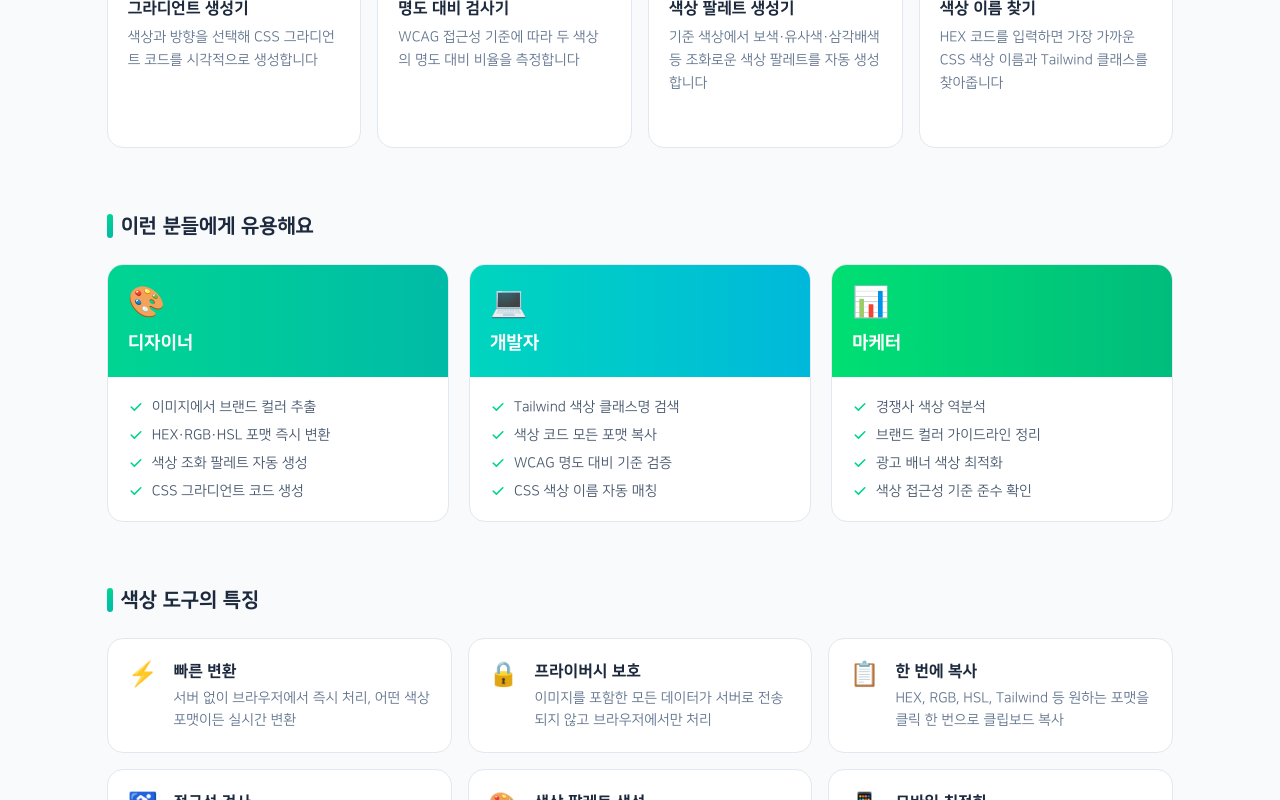
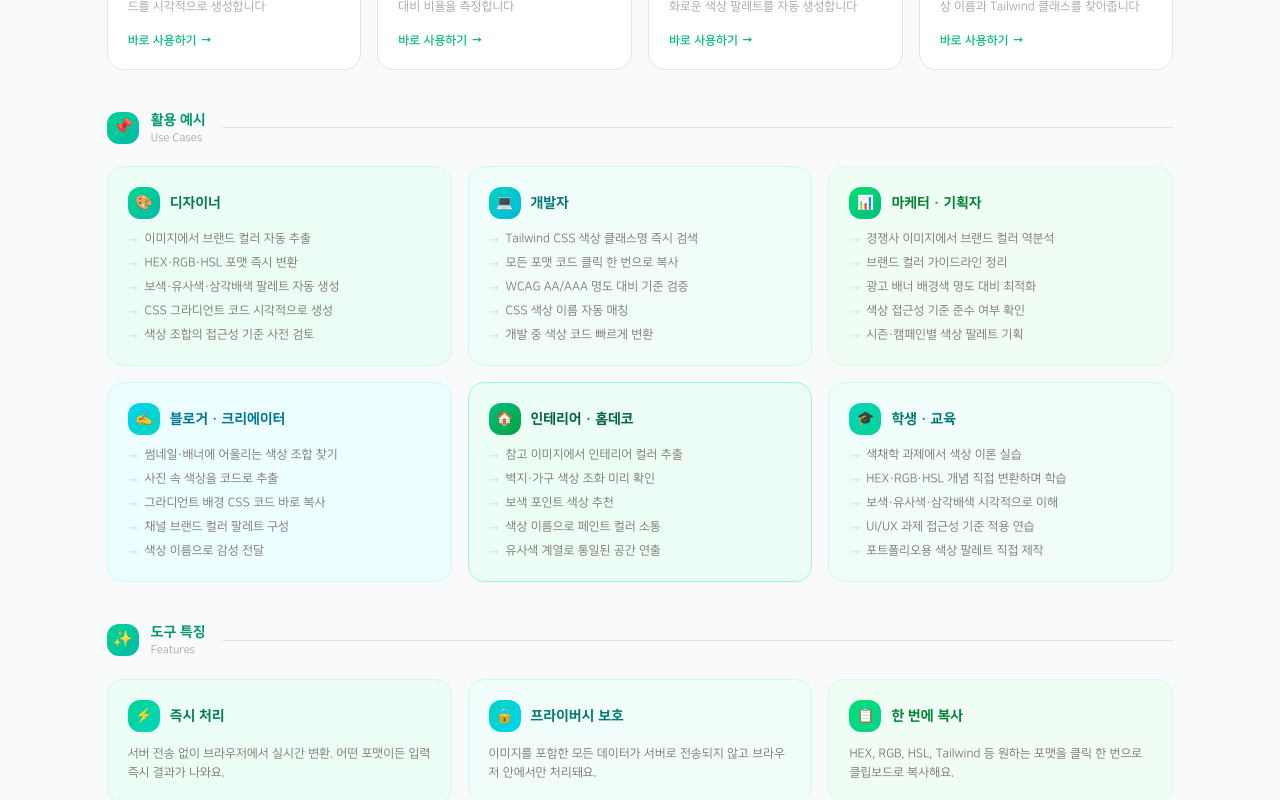
Before and after one commit to Cherisia/serenkit, a Next.js app: page /color in a window 1280 px wide. Shown: the part 920-1720 px from the top of the page. Built offline with nearby package versions, Linux system fonts and the light colour scheme.

Commit message:
color 메인페이지 디자인 수정

```diff
--- a/app/color/page.js
+++ b/app/color/page.js
@@ -6,7 +6,7 @@ const BASE_URL = 'https://serenkit.com'
 
 export const metadata = {
   title: '색상 도구 모음 - HEX RGB HSL 변환, 팔레트, 그라디언트',
-  description: '이미지 색상 추출, HEX·RGB·HSL 변환, Tailwindㅇ 색상표, 그라디언트 생성, 명도 대비 검사 등 모든 색상 유틸리티 도구 모음',
+  description: '이미지 색상 추출, HEX·RGB·HSL 변환, Tailwind 색상표, 그라디언트 생성, 명도 대비 검사 등 모든 색상 유틸리티 도구 모음',
   keywords: ['색상 변환', 'HEX RGB 변환', '색상 추출', 'Tailwind 색상표', '그라디언트 생성기', '명도 대비 검사', '색상 팔레트'],
   alternates: { canonical: `${BASE_URL}/color/` },
   openGraph: {
@@ -14,28 +14,98 @@ export const metadata = {
     description: '이미지 색상 추출, HEX·RGB·HSL 변환, 팔레트 생성, 그라디언트, 명도 대비 검사 등 모든 색상 유틸리티',
     url: `${BASE_URL}/color/`,
     type: 'website',
+    images: [{ url: '/og-image.png?v=2', width: 1200, height: 630, alt: '색상 도구 모음 - serenkit' }],
   },
 }
 
 const USE_CASES = [
   {
-    title: '디자이너',
-    icon: '🎨',
+    icon: '🎨', title: '디자이너',
     color: 'from-emerald-400 to-teal-500',
-    items: ['이미지에서 브랜드 컬러 추출', 'HEX·RGB·HSL 포맷 즉시 변환', '색상 조화 팔레트 자동 생성', 'CSS 그라디언트 코드 생성'],
+    bg: 'bg-emerald-50', border: 'border-emerald-100', titleColor: 'text-emerald-700',
+    items: [
+      '이미지에서 브랜드 컬러 자동 추출',
+      'HEX·RGB·HSL 포맷 즉시 변환',
+      '보색·유사색·삼각배색 팔레트 자동 생성',
+      'CSS 그라디언트 코드 시각적으로 생성',
+      '색상 조합의 접근성 기준 사전 검토',
+    ],
   },
   {
-    title: '개발자',
-    icon: '💻',
+    icon: '💻', title: '개발자',
     color: 'from-teal-400 to-cyan-500',
-    items: ['Tailwind 색상 클래스명 검색', '색상 코드 모든 포맷 복사', 'WCAG 명도 대비 기준 검증', 'CSS 색상 이름 자동 매칭'],
+    bg: 'bg-teal-50', border: 'border-teal-100', titleColor: 'text-teal-700',
+    items: [
+      'Tailwind CSS 색상 클래스명 즉시 검색',
+      '모든 포맷 코드 클릭 한 번으로 복사',
+      'WCAG AA/AAA 명도 대비 기준 검증',
+      'CSS 색상 이름 자동 매칭',
+      '개발 중 색상 코드 빠르게 변환',
+    ],
   },
   {
-    title: '마케터',
-    icon: '📊',
+    icon: '📊', title: '마케터 · 기획자',
     color: 'from-green-400 to-emerald-500',
-    items: ['경쟁사 색상 역분석', '브랜드 컬러 가이드라인 정리', '광고 배너 색상 최적화', '색상 접근성 기준 준수 확인'],
+    bg: 'bg-green-50', border: 'border-green-100', titleColor: 'text-green-700',
+    items: [
+      '경쟁사 이미지에서 브랜드 컬러 역분석',
+      '브랜드 컬러 가이드라인 정리',
+      '광고 배너 배경색 명도 대비 최적화',
+      '색상 접근성 기준 준수 여부 확인',
+      '시즌·캠페인별 색상 팔레트 기획',
+    ],
   },
+  {
+    icon: '✍️', title: '블로거 · 크리에이터',
+    color: 'from-cyan-400 to-teal-400',
+    bg: 'bg-cyan-50', border: 'border-cyan-100', titleColor: 'text-cyan-700',
+    items: [
+      '썸네일·배너에 어울리는 색상 조합 찾기',
+      '사진 속 색상을 코드로 추출',
+      '그라디언트 배경 CSS 코드 바로 복사',
+      '채널 브랜드 컬러 팔레트 구성',
+      '색상 이름으로 감성 전달',
+    ],
+  },
+  {
+    icon: '🏠', title: '인테리어 · 홈데코',
+    color: 'from-emerald-500 to-green-600',
+    bg: 'bg-emerald-50', border: 'border-emerald-200', titleColor: 'text-emerald-800',
+    items: [
+      '참고 이미지에서 인테리어 컬러 추출',
+      '벽지·가구 색상 조화 미리 확인',
+      '보색 포인트 색상 추천',
+      '색상 이름으로 페인트 컬러 소통',
+      '유사색 계열로 통일된 공간 연출',
+    ],
+  },
+  {
+    icon: '🎓', title: '학생 · 교육',
+    color: 'from-teal-400 to-emerald-400',
+    bg: 'bg-teal-50', border: 'border-teal-100', titleColor: 'text-teal-700',
+    items: [
+      '색채학 과제에서 색상 이론 실습',
+      'HEX·RGB·HSL 개념 직접 변환하며 학습',
+      '보색·유사색·삼각배색 시각적으로 이해',
+      'UI/UX 과제 접근성 기준 적용 연습',
+      '포트폴리오용 색상 팔레트 직접 제작',
+    ],
+  },
+]
+
+const FEATURES = [
+  { icon: '⚡', title: '즉시 처리', desc: '서버 전송 없이 브라우저에서 실시간 변환. 어떤 포맷이든 입력 즉시 결과가 나와요.',
+    color: 'from-emerald-400 to-teal-400', bg: 'bg-emerald-50', border: 'border-emerald-100', titleColor: 'text-emerald-700' },
+  { icon: '🔒', title: '프라이버시 보호', desc: '이미지를 포함한 모든 데이터가 서버로 전송되지 않고 브라우저 안에서만 처리돼요.',
+    color: 'from-teal-400 to-cyan-400', bg: 'bg-teal-50', border: 'border-teal-100', titleColor: 'text-teal-700' },
+  { icon: '📋', title: '한 번에 복사', desc: 'HEX, RGB, HSL, Tailwind 등 원하는 포맷을 클릭 한 번으로 클립보드로 복사해요.',
+    color: 'from-green-400 to-emerald-400', bg: 'bg-green-50', border: 'border-green-100', titleColor: 'text-green-700' },
+  { icon: '♿', title: '접근성 검사', desc: 'WCAG 2.1 AA/AAA 기준으로 명도 대비를 자동 측정하고 등급을 표시해요.',
+    color: 'from-cyan-400 to-teal-400', bg: 'bg-cyan-50', border: 'border-cyan-100', titleColor: 'text-cyan-700' },
+  { icon: '🎨', title: '팔레트 자동 생성', desc: '보색, 유사색, 삼각배색 등 색채학적으로 조화로운 색상 조합을 자동으로 만들어줘요.',
+    color: 'from-emerald-400 to-green-400', bg: 'bg-emerald-50', border: 'border-emerald-100', titleColor: 'text-emerald-700' },
+  { icon: '📱', title: '모바일 최적화', desc: '스마트폰, 태블릿, 데스크탑 모든 환경에서 편리하게 사용 가능해요.',
+    color: 'from-teal-400 to-emerald-400', bg: 'bg-teal-50', border: 'border-teal-100', titleColor: 'text-teal-700' },
 ]
 
 export default function ColorHomePage() {
@@ -60,11 +130,10 @@ export default function ColorHomePage() {
   }
 
   return (
-    <>
+    <div className="w-full bg-slate-50 pb-20">
       <script type="application/ld+json" dangerouslySetInnerHTML={{ __html: JSON.stringify(schema) }} />
 
-      <div className="w-full bg-slate-50 pb-20">
-        {/* Hero */}
+      {/* 히어로 */}
       <section className="w-full bg-gradient-to-br from-emerald-400 via-green-400 to-teal-500 relative overflow-hidden pt-[4.5rem]">
         <div className="absolute inset-0 opacity-10" style={{ backgroundImage: COLOR_HERO_PATTERN }} />
         <div className="relative container mx-auto px-4 py-24 text-center text-white">
@@ -91,34 +160,38 @@ export default function ColorHomePage() {
         </div>
       </section>
 
-        {/* Tools Grid */}
-        <main className="container xl:w-10/12 md:w-11/12 w-[92%] mx-auto mt-12" id="main-content">
-          <section aria-label="색상 도구 목록">
-            <h2 className="text-xl font-black text-slate-800 mb-6 flex items-center gap-2">
-              <span className="w-1.5 h-6 bg-gradient-to-b from-emerald-400 to-teal-500 rounded-full" aria-hidden="true"></span>
-              색상 유틸리티 도구
-            </h2>
+      <main className="container xl:w-10/12 md:w-11/12 w-[92%] mx-auto mt-10 space-y-10">
+
+        {/* 도구 목록 */}
+        <section>
+          <div className="flex items-center gap-3 mb-5">
+            <div className="w-8 h-8 rounded-xl bg-gradient-to-br from-emerald-400 to-teal-500 flex items-center justify-center text-base shrink-0">
+              🎨
+            </div>
+            <div>
+              <h2 className="text-sm font-black text-emerald-600">색상 유틸리티 도구</h2>
+              <p className="text-[11px] text-stone-400">Color Tools</p>
+            </div>
+            <div className="flex-1 h-px bg-stone-200 ml-1" />
+            <span className="text-[11px] font-bold text-stone-300">{COLOR_TOOLS.length}개</span>
+          </div>
           <ul className="grid grid-cols-1 md:grid-cols-2 xl:grid-cols-4 gap-4">
             {COLOR_TOOLS.map(tool => (
               <li key={tool.key} className="relative">
                 <FavoriteCardButton url={tool.url} color="emerald" />
                 <Link
                   href={tool.url}
-                    className="group flex flex-col h-full bg-white border border-slate-200 rounded-2xl p-5 hover:border-emerald-300 hover:shadow-md transition-all hover:-translate-y-1"
-                    aria-label={`${tool.name} - ${tool.desc}`}
+                  className="group flex flex-col h-full bg-white border border-stone-200 rounded-2xl p-5 hover:border-emerald-300 hover:shadow-md transition-all duration-200 hover:-translate-y-1"
                 >
-                    <div className={`w-12 h-12 rounded-xl bg-gradient-to-br ${tool.color} flex items-center justify-center text-2xl mb-4 shadow-sm`} aria-hidden="true">
+                  <div className={`w-11 h-11 rounded-xl bg-gradient-to-br ${tool.color} flex items-center justify-center text-xl mb-4`}>
                     {tool.icon}
                   </div>
-                    <h3 className="text-base font-black text-slate-800 mb-1.5 group-hover:text-emerald-600 transition-colors">
+                  <h3 className="text-sm font-black text-stone-800 mb-1.5 group-hover:text-emerald-600 transition-colors">
                     {tool.name}
                   </h3>
-                    <p className="text-sm text-slate-500 leading-relaxed flex-1">{tool.desc}</p>
-                    <div className="mt-4 flex items-center gap-1 text-xs font-bold text-emerald-500 opacity-0 group-hover:opacity-100 transition-opacity">
-                      <span>바로 사용하기</span>
-                      <svg width="12" height="12" fill="none" stroke="currentColor" strokeWidth="2.5" viewBox="0 0 24 24" aria-hidden="true">
-                        <path d="M5 12h14M12 5l7 7-7 7" strokeLinecap="round" strokeLinejoin="round"/>
-                      </svg>
+                  <p className="text-xs text-stone-400 leading-relaxed flex-1">{tool.desc}</p>
+                  <div className="mt-4 text-xs font-bold text-emerald-500 flex items-center gap-1">
+                    바로 사용하기 <span>→</span>
                   </div>
                 </Link>
               </li>
@@ -126,61 +199,68 @@ export default function ColorHomePage() {
           </ul>
         </section>
 
-          {/* Use cases */}
-          <section className="mt-16" aria-label="활용 사례">
-            <h2 className="text-xl font-black text-slate-800 mb-6 flex items-center gap-2">
-              <span className="w-1.5 h-6 bg-gradient-to-b from-emerald-400 to-teal-500 rounded-full" aria-hidden="true"></span>
-              이런 분들에게 유용해요
-            </h2>
-            <ul className="grid grid-cols-1 md:grid-cols-3 gap-5">
-              {USE_CASES.map(uc => (
-                <li key={uc.title} className="bg-white border border-slate-200 rounded-2xl overflow-hidden">
-                  <div className={`bg-gradient-to-r ${uc.color} p-5`}>
-                    <div className="text-3xl mb-2">{uc.icon}</div>
-                    <h3 className="text-lg font-black text-white">{uc.title}</h3>
+        {/* 활용 예시 */}
+        <section>
+          <div className="flex items-center gap-3 mb-5">
+            <div className="w-8 h-8 rounded-xl bg-gradient-to-br from-emerald-400 to-teal-500 flex items-center justify-center text-base shrink-0">
+              📌
             </div>
-                  <ul className="p-5 space-y-2">
-                    {uc.items.map(item => (
-                      <li key={item} className="flex items-start gap-2 text-sm text-slate-600">
-                        <svg className="w-4 h-4 text-emerald-400 shrink-0 mt-0.5" fill="currentColor" viewBox="0 0 20 20" aria-hidden="true">
-                          <path fillRule="evenodd" d="M16.707 5.293a1 1 0 010 1.414l-8 8a1 1 0 01-1.414 0l-4-4a1 1 0 011.414-1.414L8 12.586l7.293-7.293a1 1 0 011.414 0z" clipRule="evenodd"/>
-                        </svg>
+            <div>
+              <h2 className="text-sm font-black text-emerald-600">활용 예시</h2>
+              <p className="text-[11px] text-stone-400">Use Cases</p>
+            </div>
+            <div className="flex-1 h-px bg-stone-200 ml-1" />
+          </div>
+          <div className="grid grid-cols-1 md:grid-cols-2 xl:grid-cols-3 gap-4">
+            {USE_CASES.map(({ icon, title, color, bg, border, titleColor, items }) => (
+              <article key={title} className={`${bg} ${border} border rounded-2xl p-5`}>
+                <div className="flex items-center gap-2.5 mb-3">
+                  <div className={`w-8 h-8 rounded-xl bg-gradient-to-br ${color} flex items-center justify-center text-sm shrink-0`}>
+                    {icon}
+                  </div>
+                  <h3 className={`text-sm font-black ${titleColor}`}>{title}</h3>
+                </div>
+                <ul className="space-y-1.5">
+                  {items.map(item => (
+                    <li key={item} className="flex items-start gap-1.5 text-xs text-stone-500">
+                      <span className="text-stone-300 mt-0.5 shrink-0">→</span>
                       {item}
                     </li>
                   ))}
                 </ul>
-                </li>
+              </article>
             ))}
-            </ul>
+          </div>
         </section>
 
-          {/* Feature highlights */}
-          <section className="mt-16" aria-label="주요 기능">
-            <h2 className="text-xl font-black text-slate-800 mb-6 flex items-center gap-2">
-              <span className="w-1.5 h-6 bg-gradient-to-b from-emerald-400 to-teal-500 rounded-full" aria-hidden="true"></span>
-              색상 도구의 특징
-            </h2>
-            <ul className="grid grid-cols-1 md:grid-cols-2 xl:grid-cols-3 gap-4">
-              {[
-                { icon: '⚡', title: '빠른 변환', desc: '서버 없이 브라우저에서 즉시 처리, 어떤 색상 포맷이든 실시간 변환' },
-                { icon: '🔒', title: '프라이버시 보호', desc: '이미지를 포함한 모든 데이터가 서버로 전송되지 않고 브라우저에서만 처리' },
-                { icon: '📋', title: '한 번에 복사', desc: 'HEX, RGB, HSL, Tailwind 등 원하는 포맷을 클릭 한 번으로 클립보드 복사' },
-                { icon: '♿', title: '접근성 검사', desc: 'WCAG 2.1 AA/AAA 기준으로 색상 명도 대비를 자동으로 측정하고 등급 표시' },
-                { icon: '🎨', title: '색상 팔레트 생성', desc: '보색, 유사색, 삼각배색 등 색채학적으로 조화로운 색상 조합 자동 생성' },
-                { icon: '📱', title: '모바일 최적화', desc: '스마트폰, 태블릿, 데스크탑 모든 환경에서 편리하게 사용 가능' },
-              ].map(f => (
-                <li key={f.title} className="bg-white border border-slate-200 rounded-2xl p-5 flex gap-4">
-                  <span className="text-2xl shrink-0" aria-hidden="true">{f.icon}</span>
+        {/* 도구 특징 */}
+        <section>
+          <div className="flex items-center gap-3 mb-5">
+            <div className="w-8 h-8 rounded-xl bg-gradient-to-br from-emerald-400 to-teal-500 flex items-center justify-center text-base shrink-0">
+              ✨
+            </div>
             <div>
-                    <h3 className="font-black text-slate-800 mb-1">{f.title}</h3>
-                    <p className="text-sm text-slate-500 leading-relaxed">{f.desc}</p>
+              <h2 className="text-sm font-black text-emerald-600">도구 특징</h2>
+              <p className="text-[11px] text-stone-400">Features</p>
             </div>
-                </li>
+            <div className="flex-1 h-px bg-stone-200 ml-1" />
+          </div>
+          <div className="grid grid-cols-1 md:grid-cols-2 xl:grid-cols-3 gap-4">
+            {FEATURES.map(({ icon, title, desc, color, bg, border, titleColor }) => (
+              <article key={title} className={`${bg} ${border} border rounded-2xl p-5`}>
+                <div className="flex items-center gap-2.5 mb-3">
+                  <div className={`w-8 h-8 rounded-xl bg-gradient-to-br ${color} flex items-center justify-center text-sm shrink-0`}>
+                    {icon}
+                  </div>
+                  <h3 className={`text-sm font-black ${titleColor}`}>{title}</h3>
+                </div>
+                <p className="text-xs text-stone-500 leading-relaxed">{desc}</p>
+              </article>
             ))}
-            </ul>
+          </div>
         </section>
+
       </main>
     </div>
-    </>
   )
 }
```
Lines whose indentation alone changed are shown as unchanged.
